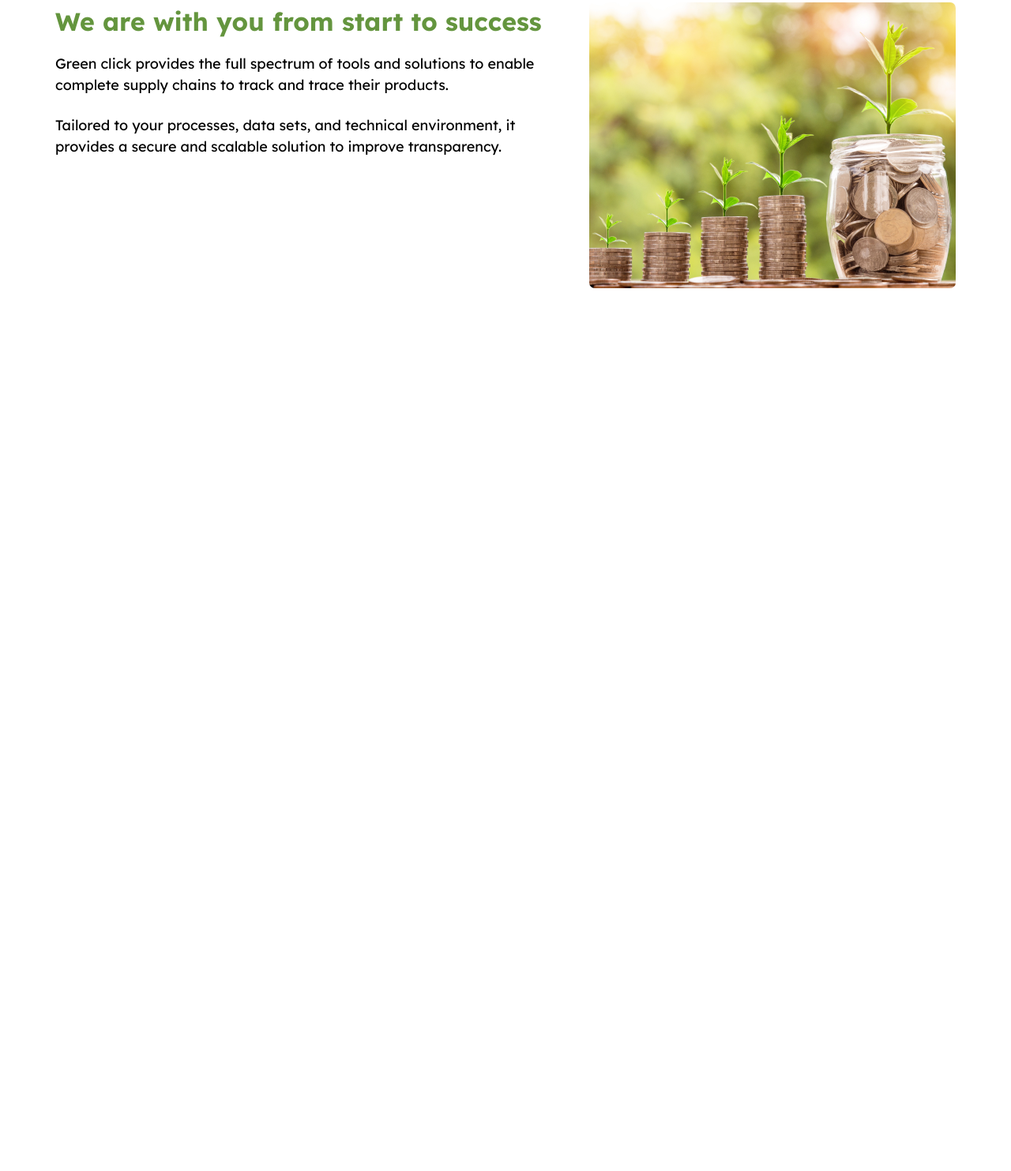
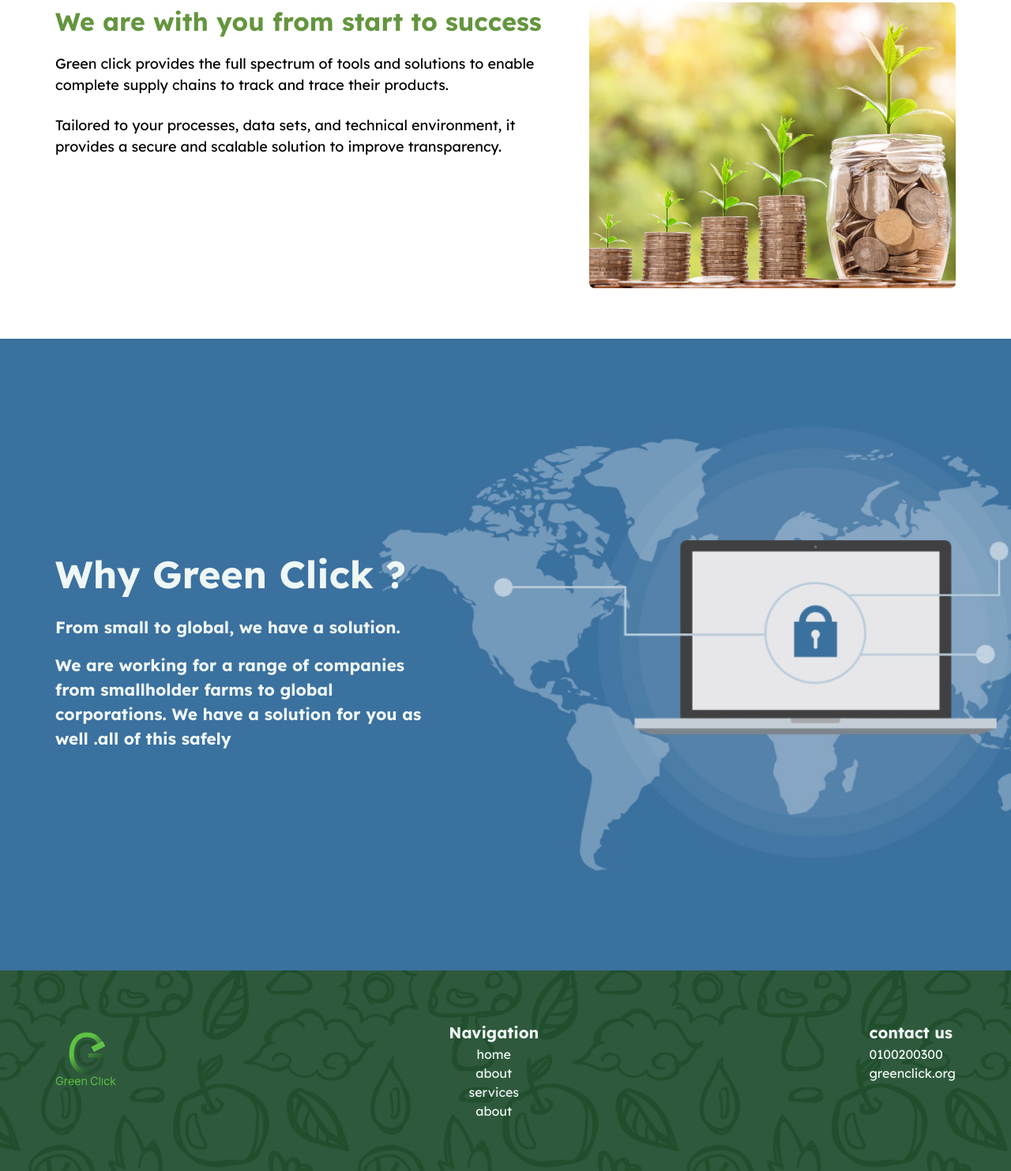
Before and after one commit to Mahmoud12501/green_click_landing_page, a plain HTML site: page index.html in a window 1280 px wide. Shown: the part 2606-4089 px from the top of the page at 79% size. Before the commit the page ends 3035 px from the top, so only its background shows below. Drawn offline with Linux system fonts and the light colour scheme.

Commit message:
create goals and footer section

```diff
--- a/css/styl.css
+++ b/css/styl.css
@@ -370,3 +370,112 @@ header .container .links a:hover{
   border-radius: var(--main-redius);
 }
 /* end services*/
+/* start goals */
+.goals{
+  padding-top: var(--main-padding);
+  padding-bottom: var(--main-padding);
+  background-image: url(../imges/global.png);
+  background-repeat: no-repeat;
+  background-size: cover;
+  height: 100vh;
+  display: flex;
+  align-items: center;
+  position: relative;
+  color: var(--white);
+}
+.goals::before{
+  content: "";
+  position: absolute;
+  top: 0;
+  left: 0;
+  width: 100%;
+  height: 100%;
+  background-color: #234f3090;
+  z-index: -1;
+}
+.goals .container{
+  position: relative;
+  text-align: left;
+}
+.goals .container h2{
+  font-size: 3rem;
+  font-weight: var(--fw-bold);
+  max-width: 450px;
+  margin-bottom: 1rem;
+}
+.goals .container p{
+  font-size: 1.3rem;
+  color: var(--white);
+  max-width: 470px;
+  margin-bottom: 1rem;
+  font-weight: var(--fw-bold);
+
+
+}
+/* end goals */
+/* start footer */
+footer{
+  padding-top: var(--main-padding);
+  padding-bottom: var(--main-padding);
+  background-image: url(../imges/footer.png);
+  background-repeat: no-repeat;
+  background-size: cover;
+  position: relative;
+  /* z-index: 99; */
+  color: var(--white);
+}
+footer::before{
+  content: "";
+  position: absolute;
+  top: 0;
+  left: 0;
+  width: 100%;
+  height: 100%;
+  background-color: #234f30;
+  z-index: -1;
+}
+
+footer .container{
+  display: flex;
+  justify-content: space-between;
+}
+@media(max-width:768px){
+  footer .container{
+    flex-direction: column;
+    text-align: center;
+  }
+  footer .container .logo img{
+    margin: auto;
+  }
+  }
+footer .container .logo img{
+  width: 80px;
+}
+footer .container  h4 {
+  font-size: 1.25rem;
+  font-weight: var(--fw-bold);
+}
+footer .container .nav ul {
+  text-align: center;
+
+}
+
+footer .container .nav ul a{
+  text-align: center;
+  font-size: 1.35;
+  font-weight: var(--fw-regular);
+  color: var(--white);
+
+
+}
+footer .container  li:hover{
+  color: #234F30;
+}
+footer .container .nav ul  a:hover{
+  color: #234F30;
+}
+footer ul li{
+  cursor: pointer;
+}
+
+/* end footer */
--- a/index.html
+++ b/index.html
@@ -141,5 +141,45 @@
             </div>
         </div>
     </section>
+    <!-- start goals -->
+    <section class="goals">
+        <div class="container">
+            <h2>Why Green Click ?</h2>
+            <p>
+                From small to global, we have a solution.
+            </p>
+            <p> We are working for a range
+                of companies from smallholder farms
+                to global corporations. We have a solution for you as well .all of this safely</p>
+            <p>
+        </div>
+    </section>
+    <!-- end goals -->
+    <!-- start footer -->
+    <footer>
+        <div class="container">
+            <div class="logo">
+                <img src="imges/Frame 1.svg" alt="">
+            </div>
+            <div class="nav">
+                <h4>Navigation</h4>
+                <ul class="links">
+                    <li><a href="#">home</a></li>
+                    <li><a href="#">about</a></li>
+                    <li><a href="#">services</a></li>
+                    <li><a href="#">about</a></li>
+                </ul>
+            </div>
+            <div class="contact">
+                <h4>contact us</h4>
+                <ul class="links">
+                    <li>0100200300</li>
+                    <li>greenclick.org</li>
+                </ul>
+            </div>
+        </div>
+    </footer>
+    <!-- end footer -->
+
 </body>
 </html>
```
Also changed, not shown: imges/footer.png (added), imges/global.jpg (added).
